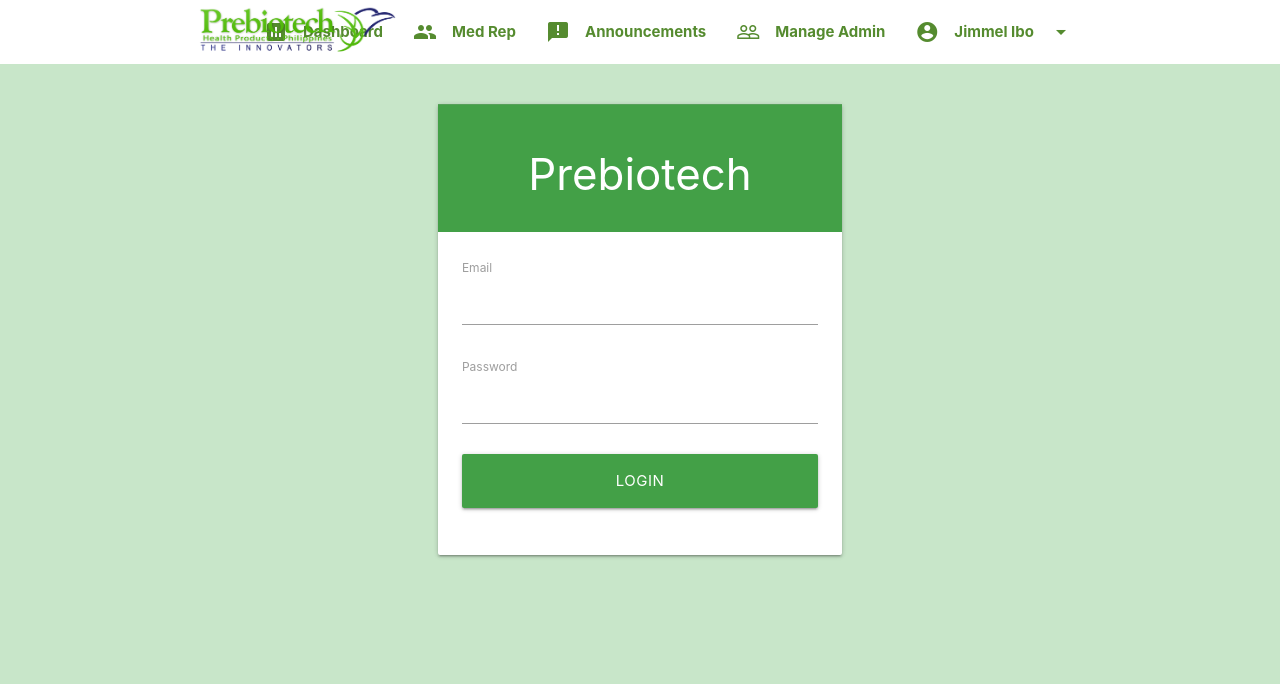
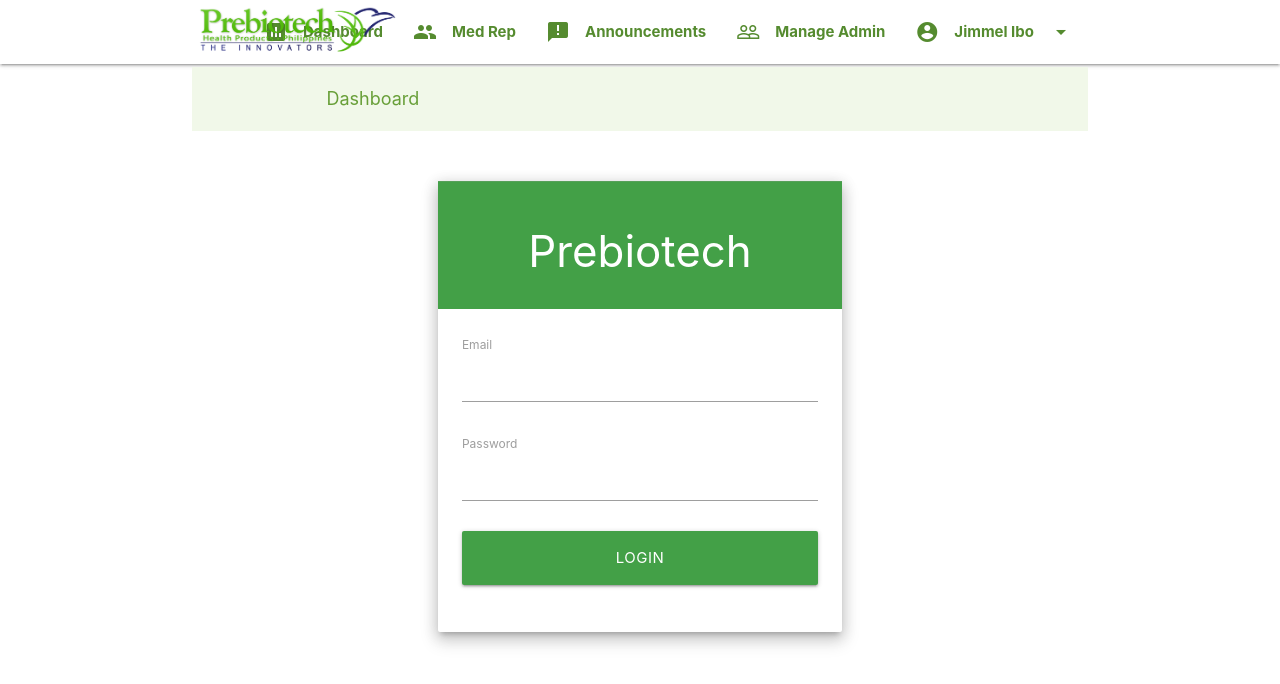
Before and after one commit to jimmelibo1998/sfeda, a React (Create React App) app in the folder client/: page / in a window 1280 px wide. Shown: the top 684 px of the page. Built offline with nearby package versions, Linux system fonts and the light colour scheme.

Commit message:
Added Breadcrumb

```diff
--- a/client/public/index.html
+++ b/client/public/index.html
@@ -31,7 +31,7 @@
     />
     <title>sfeda</title>
   </head>
-  <body style="background-color: #c8e6c9">
+  <body>
     <noscript>You need to enable JavaScript to run this app.</noscript>
     <div id="root"></div>
     <!--
--- a/client/src/components/App.js
+++ b/client/src/components/App.js
@@ -4,7 +4,8 @@
 import NavBar from "./layout/NavBar";
 import LoginPage from "./layout/LoginPage";
 
-import AdminDashboard from "./admin/AdminDashboard";
+import AdminDashboard from "./admin/dashboard/AdminDashboard";
+import Breadcrumb from "./layout/Breadcrumb";
 
 class App extends Component {
   render() {
@@ -12,6 +13,7 @@
       <Router>
         <Fragment>
           <NavBar />
+          <Breadcrumb />
           <Route exact path="/" component={LoginPage} />
           <Switch>
             <Route exact path="/admin" component={AdminDashboard} />
--- /dev/null
+++ b/client/src/components/layout/Breadcrumb.js
@@ -0,0 +1,29 @@
+import React, { Component, Fragment } from "react";
+
+class Breadcrumb extends Component {
+  render() {
+    return (
+      <Fragment>
+        <nav
+          className="z-depth-0 light-green lighten-5 container"
+          style={{ marginTop: "3px" }}
+        >
+          <div className="nav-wrapper">
+            <div className="col s12">
+              <div className="container">
+                <a
+                  href="#!"
+                  className="breadcrumb light-green-text text-darken-2"
+                >
+                  Dashboard
+                </a>
+              </div>
+            </div>
+          </div>
+        </nav>
+      </Fragment>
+    );
+  }
+}
+
+export default Breadcrumb;
--- a/client/src/components/layout/LoginPage.js
+++ b/client/src/components/layout/LoginPage.js
@@ -5,9 +5,9 @@
   render() {
     return (
       <Fragment>
-        <div className="row green lighten-4">
+        <div className="row" style={{ marginTop: "10px" }}>
           <div className="col s12 m6 l4 offset-m3 offset-l4">
-            <div className="card" style={{ marginTop: "10%" }}>
+            <div className="card z-depth-3" style={{ marginTop: "10%" }}>
               <div className="card-action green darken-1 white-text">
                 <h3 className="center"> Prebiotech </h3>
               </div>
--- a/client/src/components/layout/NavBar.js
+++ b/client/src/components/layout/NavBar.js
@@ -8,7 +8,7 @@
   componentDidMount() {
     document.addEventListener("DOMContentLoaded", function() {
       var elems = document.querySelectorAll(".dropdown-trigger");
-      var instances = M.Dropdown.init(elems, {
+      M.Dropdown.init(elems, {
         constrainWidth: false,
         coverTrigger: false,
         hover: true
@@ -75,17 +75,17 @@
           </div>
         </nav>
 
-        <ul id="dropdown1" class="dropdown-content">
+        <ul id="dropdown1" className="dropdown-content">
           <li>
             <a href="#!" className="light-green-text text-darken-1">
-              <i class="small material-icons left">settings</i>
+              <i className="small material-icons left">settings</i>
               Account Settings
             </a>
           </li>
-          <li class="divider"></li>
+          <li className="divider"></li>
           <li>
             <a href="#!" className="light-green-text text-darken-1">
-              <i class="small material-icons left">exit_to_app</i>
+              <i className="small material-icons left">exit_to_app</i>
               Logout
             </a>
           </li>
```
Also changed, not shown: client/src/components/admin/dashboard/AdminDashboard.js (renamed from client/src/components/admin/AdminDashboard.js).
